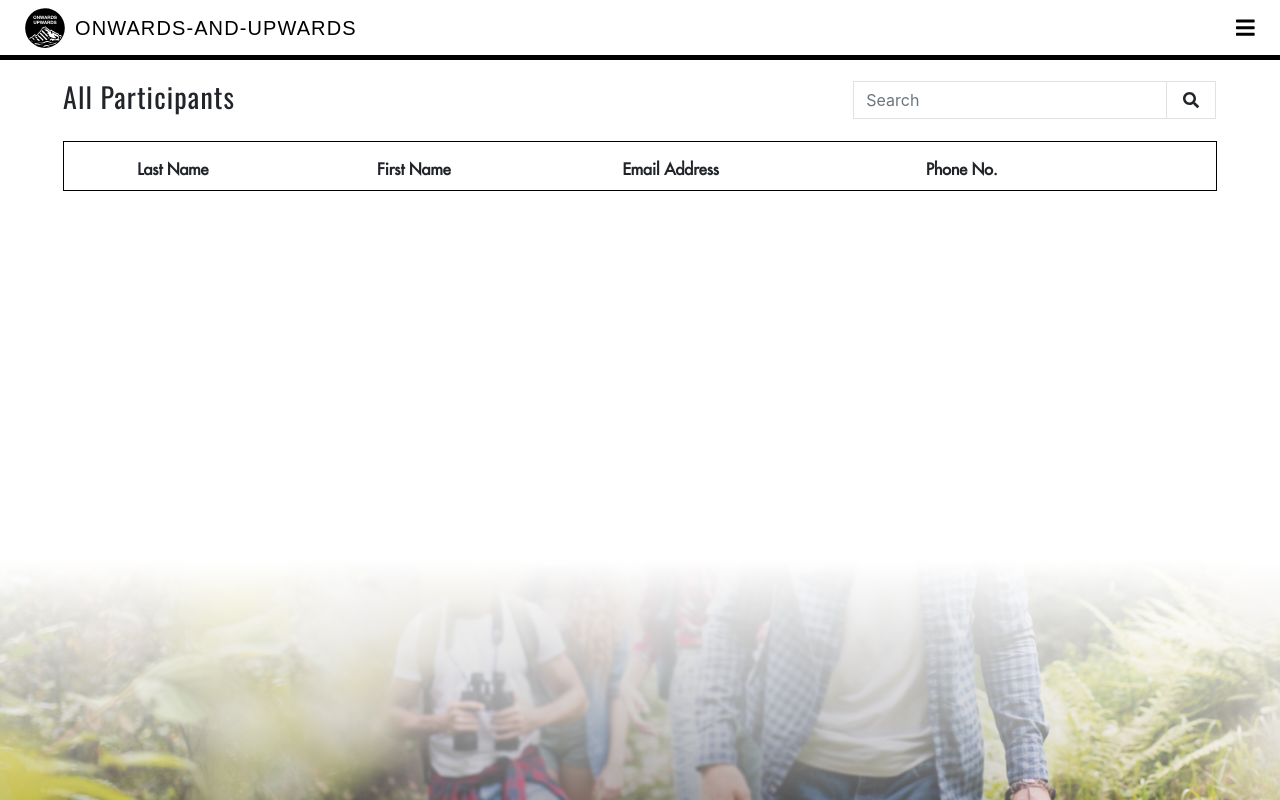
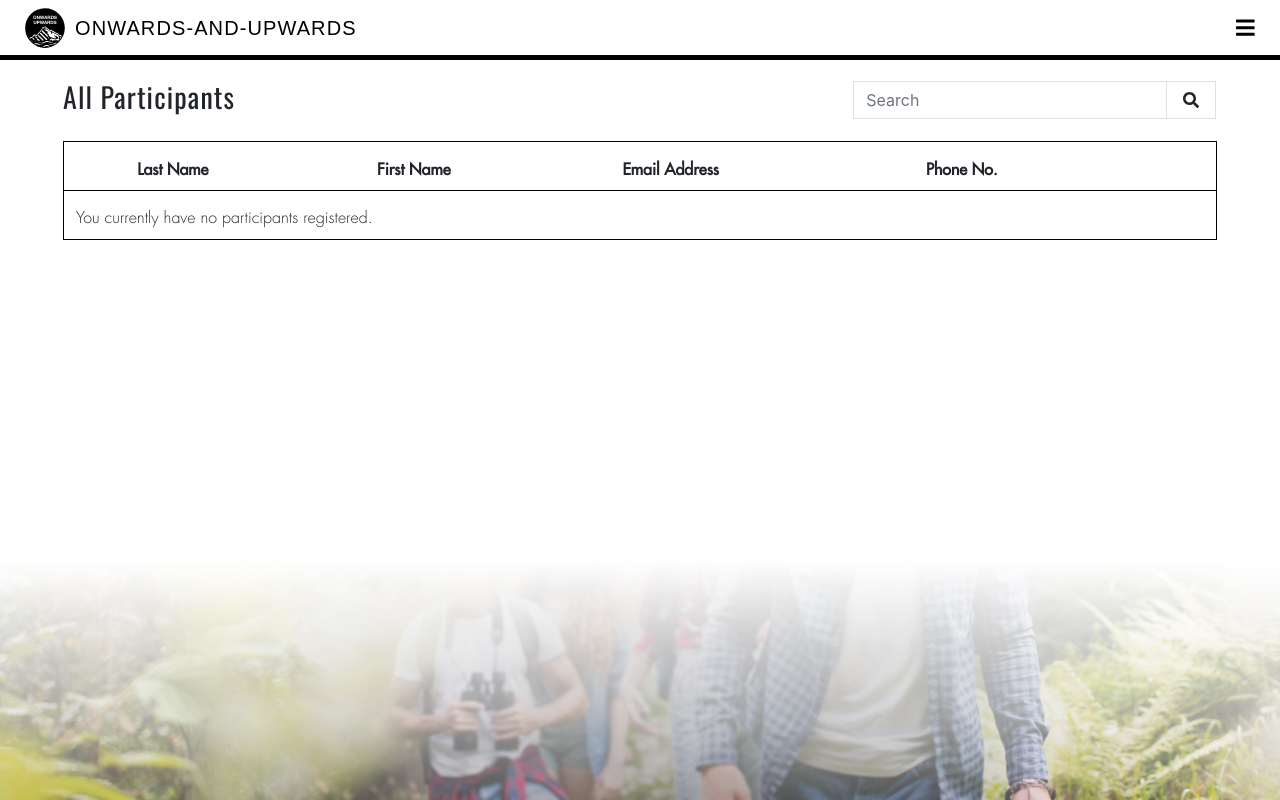
Before and after one commit to Lindsaykerr1994/Onwards-And-Upwards-Backend, a Django app: page /risk_forms/ in a window 1280 px wide. Run offline with Django 3.2, Linux system fonts and the light colour scheme; the visitor is signed in with stand-in values (Sample User, id 1); data that the repository does not hold is empty; some libraries are stand-ins or nearby versions.

Commit message:
Added no participants row in all_participants template

```diff
--- a/riskforms/templates/riskforms/all_participants.html
+++ b/riskforms/templates/riskforms/all_participants.html
@@ -93,6 +93,7 @@
                         <th></th>
                     </thead>
                     <tbody>
+                        {% if participants %}
                         {% for part in participants %}
                             <tr>
                                 <td>
@@ -111,6 +112,11 @@
                             </td>
                             </tr>
                         {% endfor %}
+                        {% else %}
+                            <tr>
+                                <td colspan="5">You currently have no participants registered.</td>
+                            </tr>
+                        {% endif %}
                     </tbody>
                 </table>
             </div>
```
